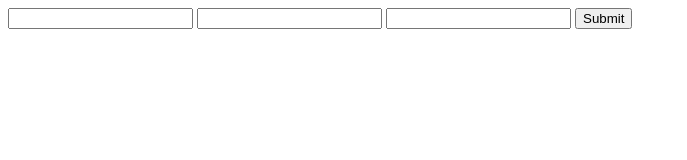
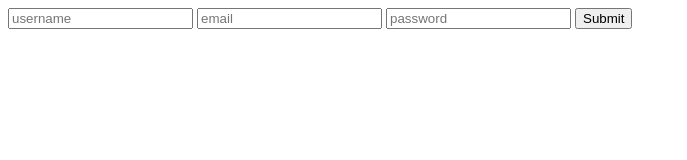
Before and after one commit to LorLynnee/leanform, a plain HTML site: page index.html in a window 1280 px wide. Shown: the whole page, without its empty margins (0-687 px from the left). Drawn offline with Linux system fonts and the light colour scheme.

Commit message:
add placeholder

```diff
--- a/index.html
+++ b/index.html
@@ -3,9 +3,9 @@
 	<head></head>
 	<body>
 		<form>
-			<input type ="text">
-			<input type ="text">
-			<input type ="password">
+			<input type ="text" placeholder = "username">
+			<input type ="text" placeholder = "email">
+			<input type ="password" placeholder = "password">
 			<input type ="submit">
 		 </form>
 	</body>
```
